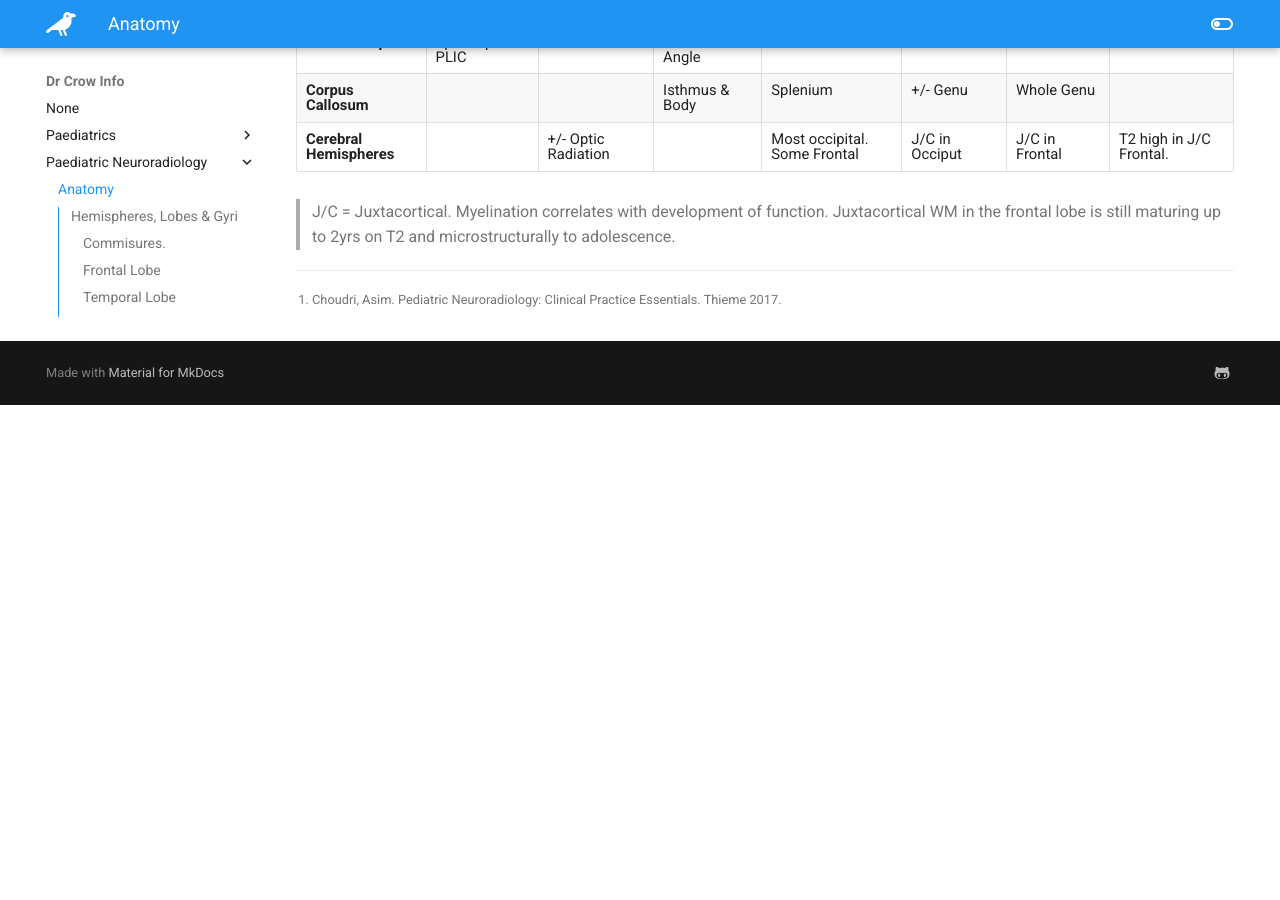
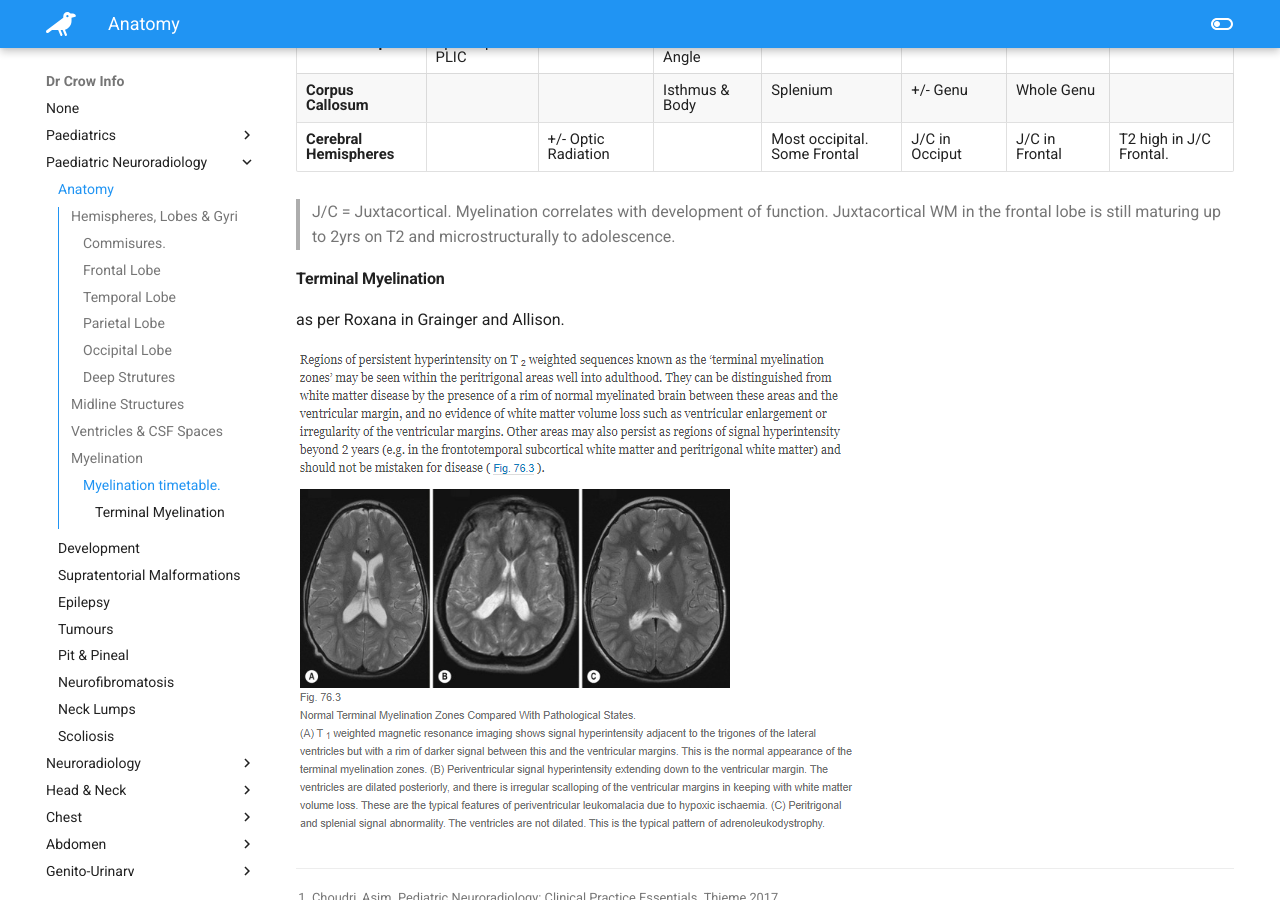
Before and after one commit to TheDrCrow/DrCrowInfo, an MkDocs documentation site: the page built from docs/paed_neuro/neuro_paed_anatomy.md, in a window 1280 px wide and 900 px high, scrolled down 3785 px. Built offline with MkDocs 1.6.1 and Material for MkDocs 9.7.7, drawn with Linux system fonts in a browser that asks for light colours; before the commit the page ends 4190 px from its top, so only the background shows below that.

Commit message:
is adding terminal myelination zones

```diff
--- a/docs/paed_neuro/neuro_paed_anatomy.md
+++ b/docs/paed_neuro/neuro_paed_anatomy.md
@@ -163,3 +163,8 @@
 > J/C = Juxtacortical.
 > Myelination correlates with development of function.
 > Juxtacortical WM in the frontal lobe is still maturing up to 2yrs on T2 and microstructurally to adolescence.
+
+#### Terminal Myelination
+as per Roxana in Grainger and Allison.
+
+![Normal Myelination](images/rox_normal_myelination.PNG)
```
Also changed, not shown: docs/paed_neuro/images/rox_normal_myelination.PNG (added).
